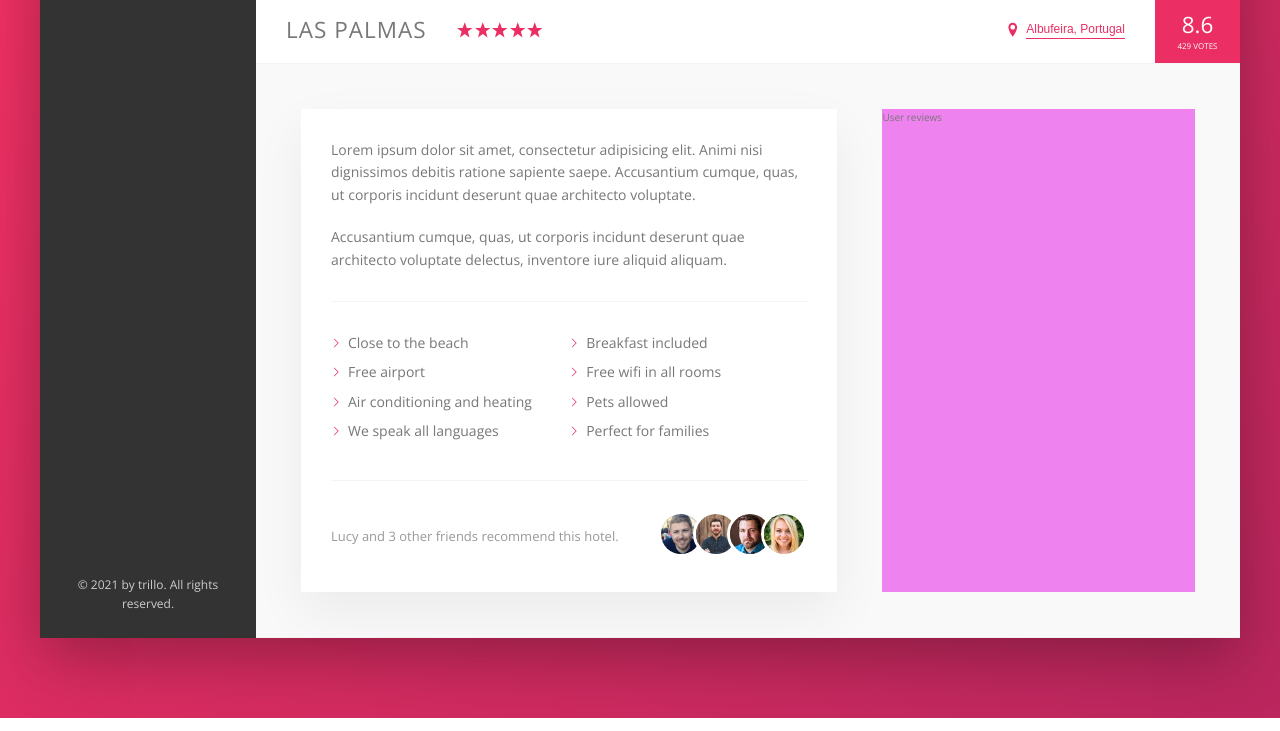
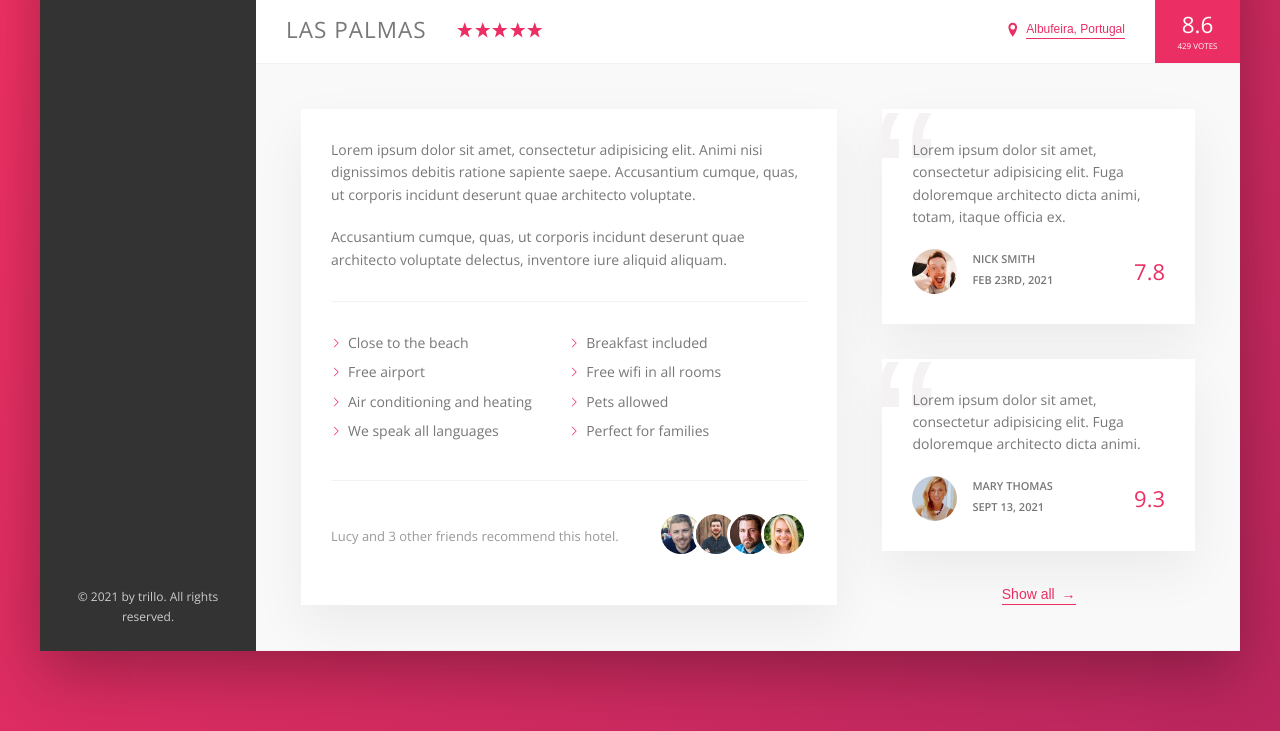
Before and after one commit to Jose1Useche/CSS_Sass_Trillo, a website: page index.html in a window 1280 px wide. Shown: the part 538-1269 px from the top of the page. Drawn offline with nearby package versions, Linux system fonts and the light colour scheme.

Commit message:
84. Building the User Reviews Section

```diff
--- a/index.html
+++ b/index.html
@@ -167,7 +167,37 @@
                     </div>
 
                     <div class="user-reviews">
-                        User reviews
+                        <figure class="review">
+                            <blockquote class="review__text">
+                                Lorem ipsum dolor sit amet, consectetur adipisicing elit. Fuga doloremque architecto
+                                dicta animi, totam, itaque officia ex.
+                            </blockquote>
+                            <figcaption class="review__user">
+                                <img src="img/user-1.jpg" alt="User 1" class="review__photo">
+                                <div class="review__user-box">
+                                    <p class="review__user-name">Nick Smith</p>
+                                    <p class="review__user-name">Feb 23rd, 2021</p>
+                                </div>
+                                <div class="review__rating">7.8</div>
+                            </figcaption>
+                        </figure>
+
+                        <figure class="review">
+                            <blockquote class="review__text">
+                                Lorem ipsum dolor sit amet, consectetur adipisicing elit. Fuga doloremque architecto
+                                dicta animi.
+                            </blockquote>
+                            <figcaption class="review__user">
+                                <img src="img/user-2.jpg" alt="User 2" class="review__photo">
+                                <div class="review__user-box">
+                                    <p class="review__user-name">Mary Thomas</p>
+                                    <p class="review__user-name">Sept 13, 2021</p>
+                                </div>
+                                <div class="review__rating">9.3</div>
+                            </figcaption>
+                        </figure>
+
+                        <button class="btn-inline">Show all <span>&rarr;</span></button>
                     </div>
                 </div>
             </main>
--- a/sass/_components.scss
+++ b/sass/_components.scss
@@ -268,9 +268,18 @@
     cursor: pointer;
     transition: all .2s;
 
+    & span {
+        margin-left: 3px;
+        transition: margin-left .2s;
+    }
+
     &:hover {
         color: var(--color-grey-dark-1);
         animation: pulsate 1s infinite;
+
+        span {
+            margin-left: 8px;
+        }
     }
 
     &:focus {
@@ -331,10 +340,13 @@
 
         //Newer browsers - masks  :-S
         background-color: var(--color-primary);
-        -webkit-mask: url(../img/chevron-thin-right.svg); //Property is nonstandard. Avoid using it. The mask CSS property alters the visibility of an element
+        -webkit-mask-image: url(../img/chevron-thin-right.svg); //Property is nonstandard. Avoid using it. The mask CSS property alters the visibility of an element
                         //by either partially or fully hiding it. This is accomplished by either masking or clipping
                         //the image at specific points.
         -webkit-mask-size: cover;
+
+        mask-image: url(../img/chevron-thin-right.svg);
+        mask-size: cover;
     }
 }
 
@@ -367,3 +379,66 @@
         }
     }
 }
+
+///////////////////////////////////////
+//REVIEWS
+.review {
+    background-color: #fff;
+    box-shadow: var(--shadow-light);
+    padding: 3rem;
+    margin-bottom: 3.5rem;
+    position: relative;
+    overflow: hidden;
+
+    &__text {
+        margin-bottom: 2rem;
+        z-index: 10; //el index funciona solo con posicionamiento
+        position: relative;
+    }
+
+    &__user {
+        display: flex;
+        align-items: center;
+    }
+
+    &__photo {
+        height: 4.5rem;
+        width: 4.5rem;
+        border-radius: 50%;
+        margin-right: 1.5rem;
+    }
+
+    &__user-box {
+        margin-right: auto;
+    }
+
+    &__user-name {
+        font-size: 1.1rem;
+        font-weight: 600;
+        text-transform: uppercase;
+        margin-bottom: .4rem;
+    }
+
+    &__user-date {
+        font-size: 1rem;
+        color: var(--color-grey-dark-3);
+    }
+
+    &__rating {
+        color: var(--color-primary);
+        font-size: 2.2rem;
+        font-weight: 300;
+    }
+
+    &::before {
+        content: "\201C";
+        position: absolute;
+        top: -2.75rem;
+        left: -1rem;
+        line-height: 1;
+        font-size: 20rem;
+        color: var(--color-grey-light-2);
+        font-family: sans-serif;
+        z-index: 1;
+    }
+}
--- a/sass/_layout.scss
+++ b/sass/_layout.scss
@@ -37,6 +37,7 @@
 }
 
 .detail {
+    font-size: 1.4rem;
     display: flex;
     padding: 4.5rem;
     background-color: var(--color-grey-light-1);
@@ -44,7 +45,6 @@
 }
 
 .description {
-    font-size: 1.4rem;
     background-color: #fff;
     box-shadow: var(--shadow-light);
     padding: 3rem;
@@ -53,6 +53,9 @@
 }
 
 .user-reviews {
-    background-color: violet;
     flex: 1;
+
+    display: flex;
+    flex-direction: column;
+    align-items: center;
 }
```
Also changed, not shown: css/style.css.
